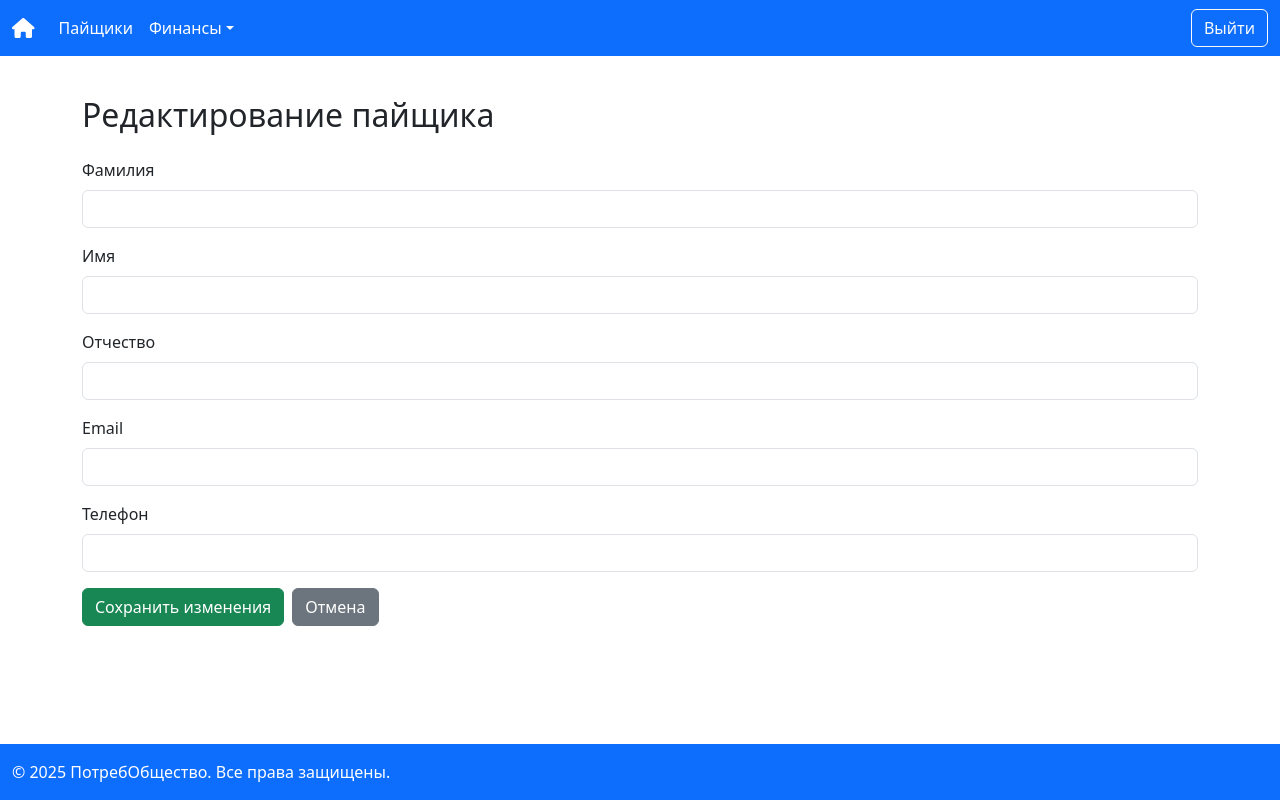
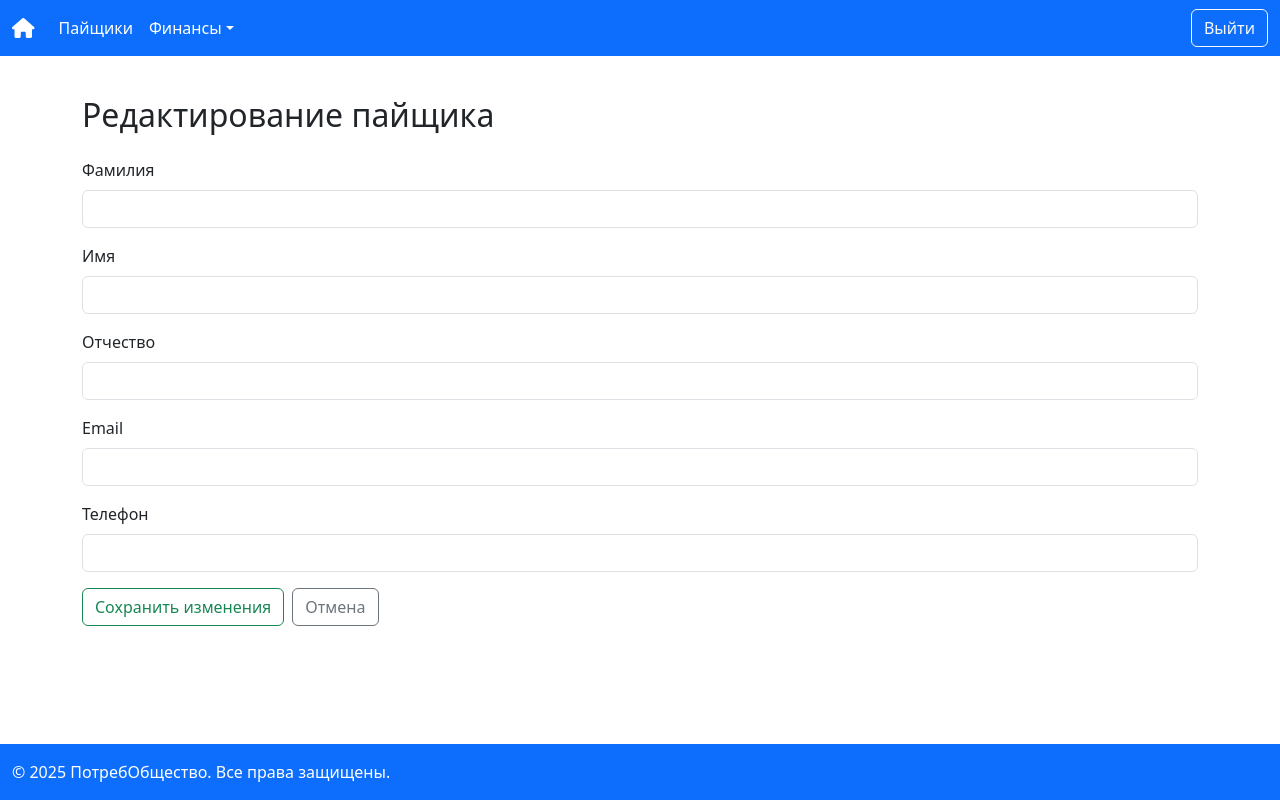
Before and after one commit to DmitryKrekshin/CommunityFund, a React (Create React App) app in the folder frontend/: page /person/edit/1 in a window 1280 px wide. Built offline with nearby package versions, Linux system fonts and the light colour scheme; no server answers; sample sign-in values are in the browser's storage.

Commit message:
доработки

```diff
--- a/frontend/src/components/UserMain.tsx
+++ b/frontend/src/components/UserMain.tsx
@@ -73,7 +73,7 @@ const UserMain: React.FC = () => {
             <div className="alert alert-info" key="upcoming">
               <i className="fas fa-calendar-alt"></i> Очередной платеж: <strong>{nearestUpcoming.date.toLocaleDateString()}</strong>, сумма: <strong>{nearestUpcoming.amount.toLocaleString()} ₽</strong>.
               <br/>
-              <button onClick={() => navigate("/payment")} className="btn btn-sm btn-outline-primary mt-2">Перейти к оплате</button>
+              <button onClick={() => navigate("/payment")} className="btn btn-sm btn-primary mt-2">Перейти к оплате</button>
             </div>
           );
         }
--- a/frontend/src/pages/CommonContributionSettingsPage.tsx
+++ b/frontend/src/pages/CommonContributionSettingsPage.tsx
@@ -73,7 +73,7 @@ export default function CommonContributionSettingsPage() {
             />
           </div>
         </div>
-        <button className="btn btn-primary" type="submit">Сохранить</button>
+        <button className="btn btn-outline-primary" type="submit">Сохранить</button>
       </form>
 
       <table className="table table-bordered">
--- a/frontend/src/pages/PersonalContributionSettingsPage.tsx
+++ b/frontend/src/pages/PersonalContributionSettingsPage.tsx
@@ -87,7 +87,7 @@ export default function PersonalContributionSettingsPage() {
             />
           </div>
         </div>
-        <button className="btn btn-primary" type="submit">Сохранить</button>
+        <button className="btn btn-outline-primary" type="submit">Сохранить</button>
       </form>
 
       <table className="table table-bordered">
--- a/frontend/src/pages/UpsertPersonPage.tsx
+++ b/frontend/src/pages/UpsertPersonPage.tsx
@@ -89,10 +89,10 @@ const UpsertPersonPage: React.FC = () => {
           <input name="phoneNumber" value={person.phoneNumber} onChange={handleChange} className="form-control"/>
         </div>
 
-        <button type="submit" className="btn btn-success">
+        <button type="submit" className="btn btn-outline-success">
           {isEdit ? "Сохранить изменения" : "Создать"}
         </button>
-        <button type="button" onClick={() => navigate("/persons")} className="btn btn-secondary ms-2">
+        <button type="button" onClick={() => navigate("/persons")} className="btn btn-outline-secondary ms-2">
           Отмена
         </button>
       </form>
```
